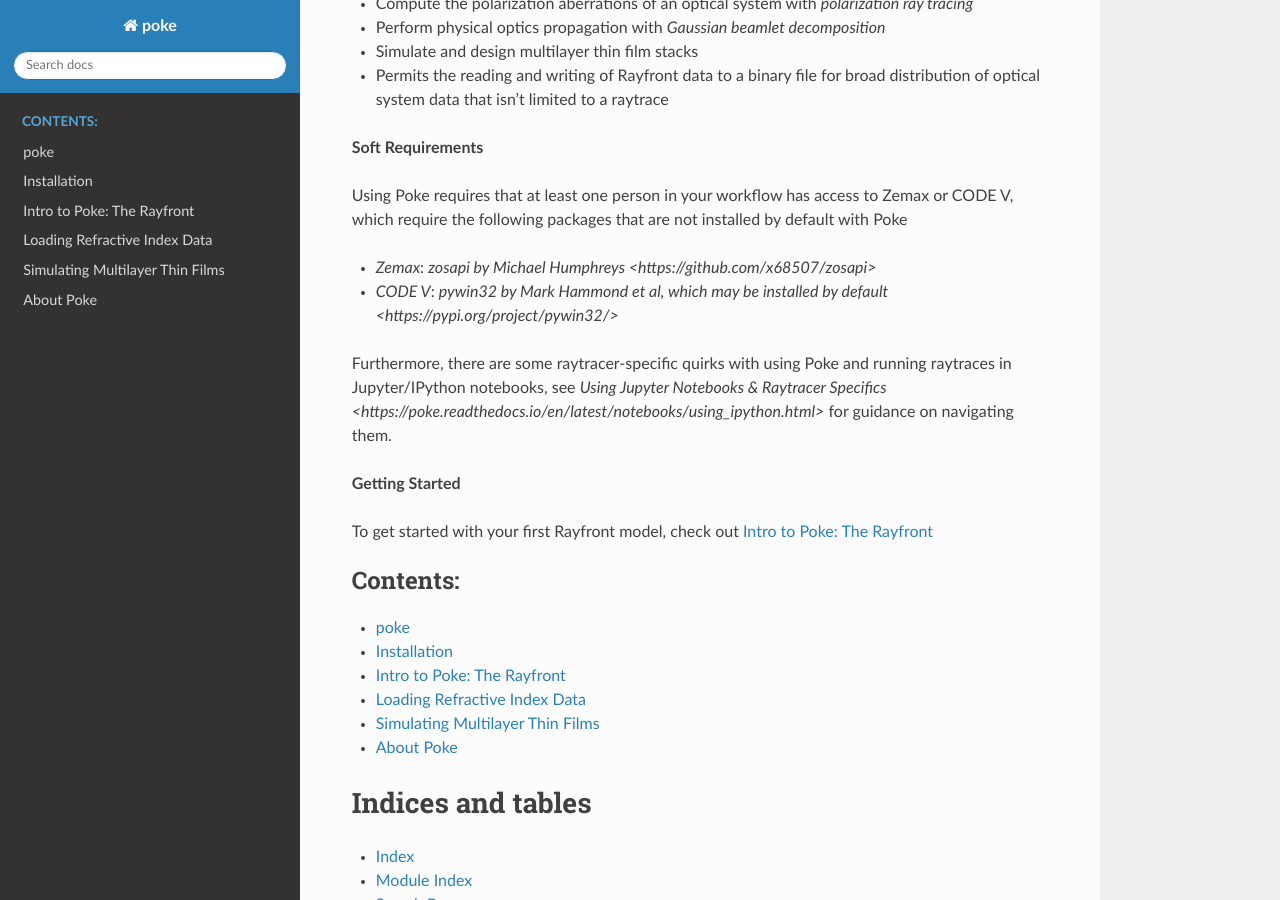
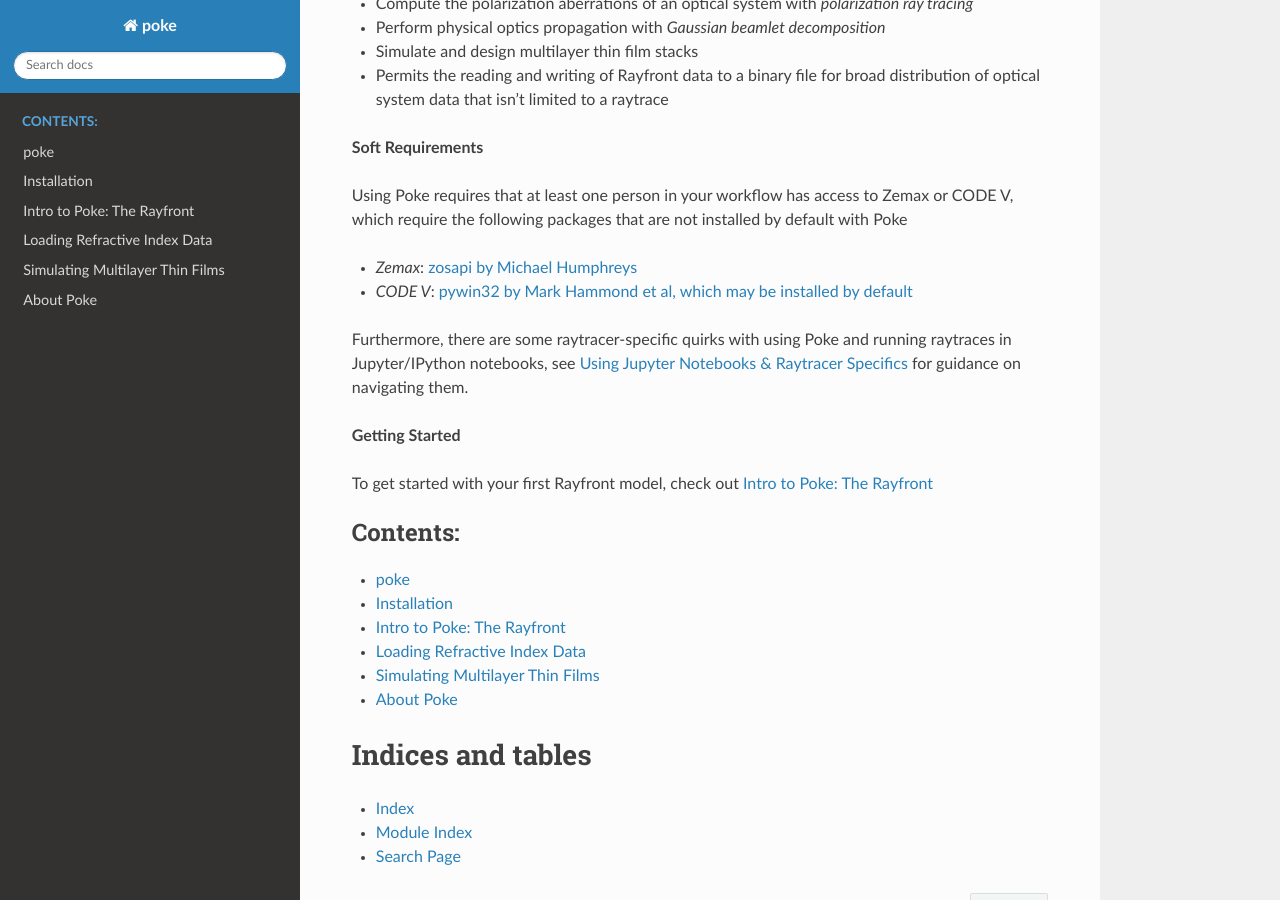
Before and after one commit to Jashcraf/poke, a Sphinx documentation site: the page built from docs/index.rst, in a window 1280 px wide and 900 px high, scrolled down 488 px. Built offline with Sphinx 7.4.7 and the Read the Docs theme 2.0.0, drawn with Linux system fonts in a browser that asks for light colours; pages that are not in the unit, such as notebooks, are missing from menus.

Commit message:
Forgot the underscore in the rst hyperlink

```diff
--- a/docs/index.rst
+++ b/docs/index.rst
@@ -23,10 +23,10 @@
 
 Using Poke requires that at least one person in your workflow has access to Zemax or CODE V, which require the following packages that are not installed by default with Poke
 
-* *Zemax*: `zosapi by Michael Humphreys <https://github.com/x68507/zosapi>`
-* *CODE V*: `pywin32 by Mark Hammond et al, which may be installed by default <https://pypi.org/project/pywin32/>`
+* *Zemax*: `zosapi by Michael Humphreys <https://github.com/x68507/zosapi>`_
+* *CODE V*: `pywin32 by Mark Hammond et al, which may be installed by default <https://pypi.org/project/pywin32/>`_
 
-Furthermore, there are some raytracer-specific quirks with using Poke and running raytraces in Jupyter/IPython notebooks, see `Using Jupyter Notebooks & Raytracer Specifics <https://poke.readthedocs.io/en/latest/notebooks/using_ipython.html>` for guidance on navigating them.
+Furthermore, there are some raytracer-specific quirks with using Poke and running raytraces in Jupyter/IPython notebooks, see `Using Jupyter Notebooks & Raytracer Specifics <https://poke.readthedocs.io/en/latest/notebooks/using_ipython.html>`_ for guidance on navigating them.
 
 **Getting Started**
 
```
